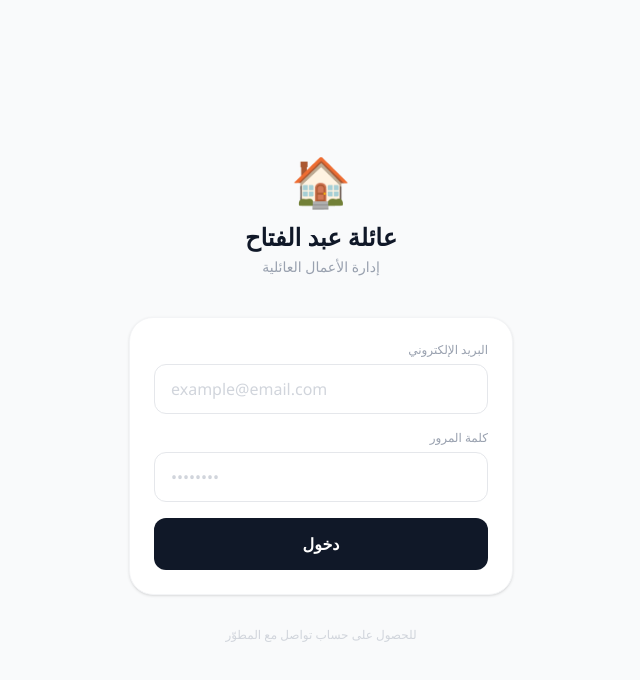
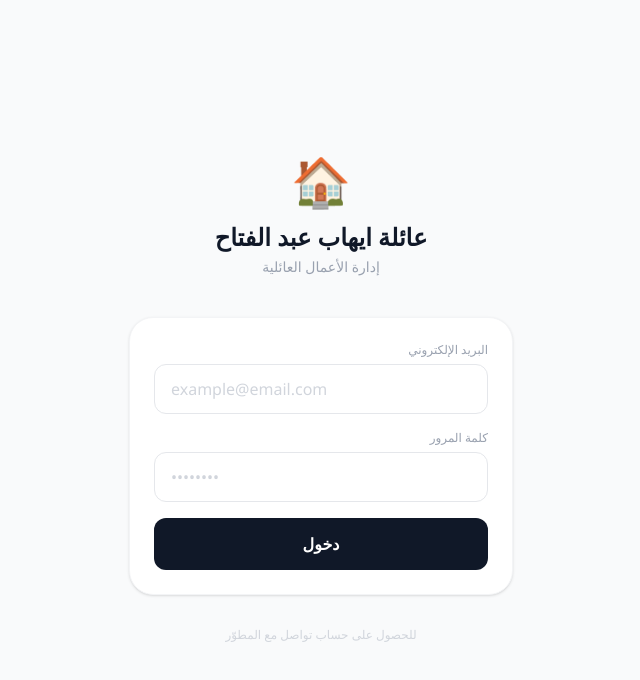
Before and after one commit to Samad-96/family-business, a React (Vite) app: page /login in a window 1280 px wide. Shown: the top 680 px of the page, without its empty margins (319-959 px from the left). Built offline with nearby package versions, Linux system fonts and the light colour scheme; no server answers.

Commit message:
Update family name on login page

```diff
--- a/src/pages/Login.tsx
+++ b/src/pages/Login.tsx
@@ -37,7 +37,7 @@ export default function Login() {
       {/* Logo / App name */}
       <div className="text-center mb-10">
         <div className="text-5xl mb-4">🏠</div>
-        <h1 className="text-2xl font-bold text-gray-900">عائلة عبد الفتاح</h1>
+        <h1 className="text-2xl font-bold text-gray-900">عائلة ايهاب عبد الفتاح</h1>
         <p className="text-gray-400 text-sm mt-1">إدارة الأعمال العائلية</p>
       </div>
 
```
